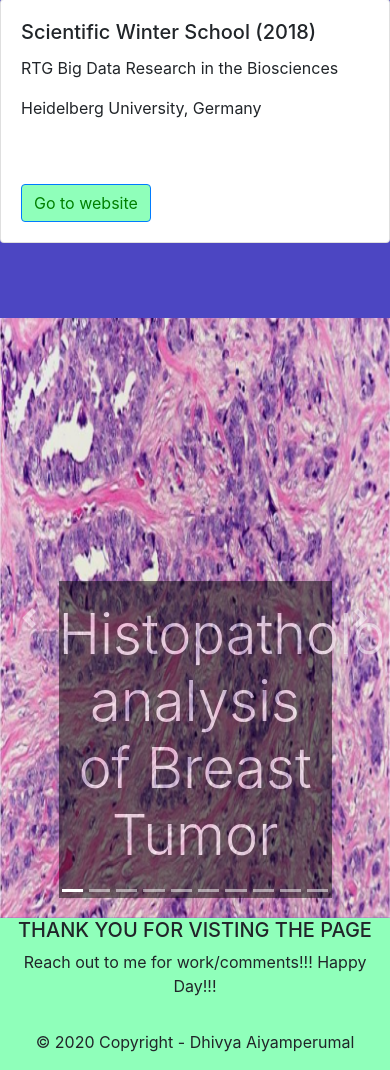
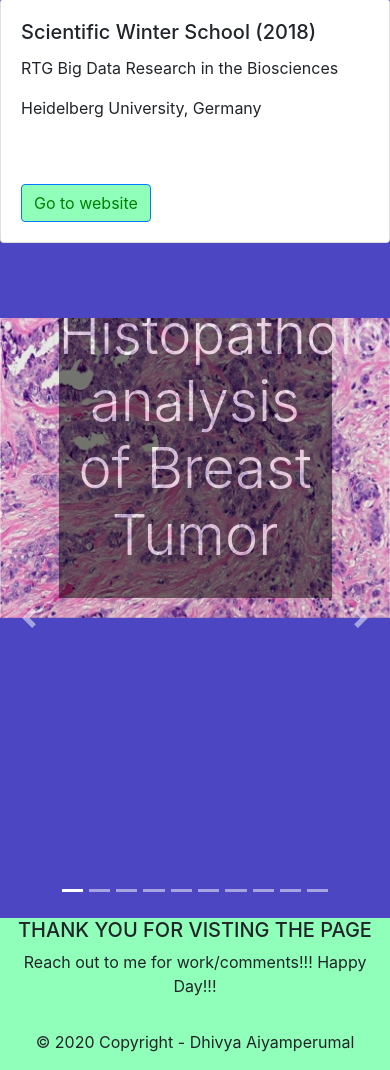
Before and after one commit to adisdhiv/portfolio, a PHP site: page / in a window 390 px wide. Shown: the part 2631-3701 px from the top of the page. Run offline with PHP 8.4, Linux system fonts and the light colour scheme.

Commit message:
Fontsize check

```diff
--- a/styles.css
+++ b/styles.css
@@ -67,7 +67,14 @@
   width:100%;
 }
 
+@media screen and (max-width: 600px) {
+  .carousel-item .img-fluid {
+    height: 300px;
+  }
+}
+
 .carousel-caption{
   background-color:black;
   opacity: 50%;
+  font-size:5vw;
 }
```
